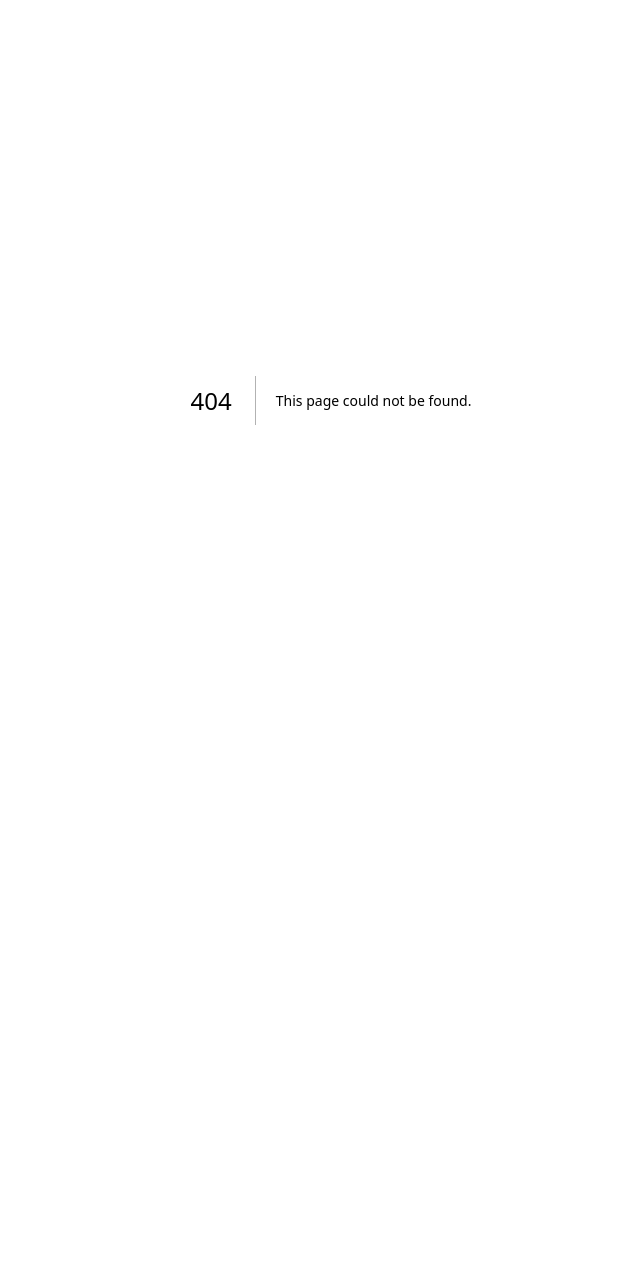
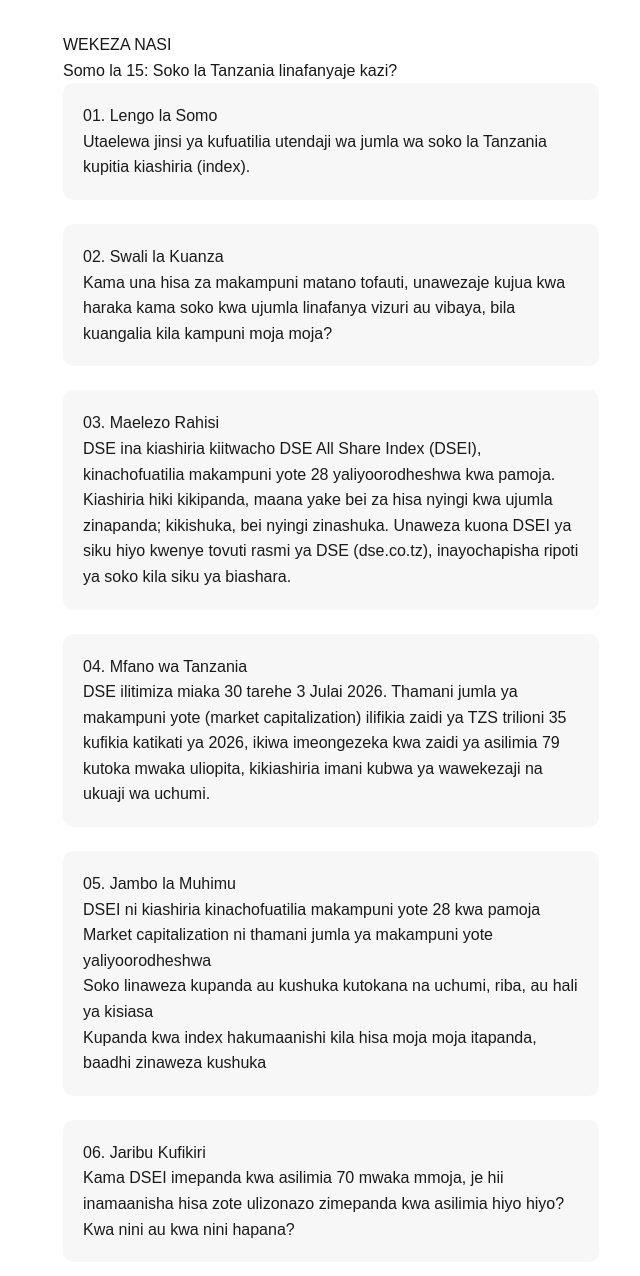
Before and after one commit to sadikiabubakari698-crypto/wekeza_nasi, a Next.js app in the folder wekeza-nasi-app/: page /somo15 in a window 1280 px wide. Before the commit this address had no page. Shown: the top 1276 px of the page, without its empty margins (309-949 px from the left). Before the commit the page ends 800 px from the top, so only its background shows below. Built offline with nearby package versions, Linux system fonts and the light colour scheme.

Commit message:
Add Somo la 15, update navigation and home page

```diff
--- a/wekeza-nasi-app/app/page.js
+++ b/wekeza-nasi-app/app/page.js
@@ -15,6 +15,7 @@ export default function Home() {
     { href: "/somo12", title: "Somo 12: Gawio - Masharti na Taratibu", icon: "mti-mkubwa" },
     { href: "/somo13", title: "Somo 13: IPO ni nini?", icon: "mti-mkubwa" },
     { href: "/somo14", title: "Somo 14: Stock Split ni nini?", icon: "mti-mkubwa" },
+    { href: "/somo15", title: "Somo 15: Soko la Tanzania linafanyaje kazi?", icon: "mti-mkubwa" },
   ];
   return (
     <main style={{ padding: "2rem", maxWidth: "600px", margin: "0 auto", fontFamily: "sans-serif", lineHeight: 1.6 }}>
--- a/wekeza-nasi-app/app/somo14/page.js
+++ b/wekeza-nasi-app/app/somo14/page.js
@@ -68,7 +68,7 @@ export default function Somo14() {
         <p>Somo 15: Soko la Tanzania linafanyaje kazi?</p>
       </div>
 
-      <p><a href="/somo13">&larr; Somo la 13</a></p>
+      <p><a href="/somo13" style={{ marginRight: "1.5rem" }}>&larr; Somo la 13</a><a href="/somo15" style={{ fontWeight: "bold" }}>Endelea na Somo la 15 &rarr;</a></p>
     </main>
   );
 }
--- /dev/null
+++ b/wekeza-nasi-app/app/somo15/page.js
@@ -0,0 +1,75 @@
+export default function Somo15() {
+  return (
+    <main style={{ padding: "2rem", maxWidth: "600px", margin: "0 auto", fontFamily: "sans-serif", lineHeight: 1.6 }}>
+      <h1>WEKEZA NASI</h1>
+      <h2>Somo la 15: Soko la Tanzania linafanyaje kazi?</h2>
+
+      <div className="lesson-box">
+        <h3>01. Lengo la Somo</h3>
+        <p>Utaelewa jinsi ya kufuatilia utendaji wa jumla wa soko la Tanzania kupitia kiashiria (index).</p>
+      </div>
+
+      <div className="lesson-box">
+        <h3>02. Swali la Kuanza</h3>
+        <p>Kama una hisa za makampuni matano tofauti, unawezaje kujua kwa haraka kama soko kwa ujumla linafanya vizuri au vibaya, bila kuangalia kila kampuni moja moja?</p>
+      </div>
+
+      <div className="lesson-box">
+        <h3>03. Maelezo Rahisi</h3>
+        <p>
+          DSE ina kiashiria kiitwacho DSE All Share Index (DSEI), kinachofuatilia
+          makampuni yote 28 yaliyoorodheshwa kwa pamoja. Kiashiria hiki kikipanda,
+          maana yake bei za hisa nyingi kwa ujumla zinapanda; kikishuka, bei
+          nyingi zinashuka. Unaweza kuona DSEI ya siku hiyo kwenye tovuti rasmi
+          ya DSE (dse.co.tz), inayochapisha ripoti ya soko kila siku ya biashara.
+        </p>
+      </div>
+
+      <div className="lesson-box">
+        <h3>04. Mfano wa Tanzania</h3>
+        <p>
+          DSE ilitimiza miaka 30 tarehe 3 Julai 2026. Thamani jumla ya
+          makampuni yote (market capitalization) ilifikia zaidi ya TZS
+          trilioni 35 kufikia katikati ya 2026, ikiwa imeongezeka kwa zaidi
+          ya asilimia 79 kutoka mwaka uliopita, kikiashiria imani kubwa ya
+          wawekezaji na ukuaji wa uchumi.
+        </p>
+      </div>
+
+      <div className="lesson-box">
+        <h3>05. Jambo la Muhimu</h3>
+        <ul>
+          <li>DSEI ni kiashiria kinachofuatilia makampuni yote 28 kwa pamoja</li>
+          <li>Market capitalization ni thamani jumla ya makampuni yote yaliyoorodheshwa</li>
+          <li>Soko linaweza kupanda au kushuka kutokana na uchumi, riba, au hali ya kisiasa</li>
+          <li>Kupanda kwa index hakumaanishi kila hisa moja moja itapanda, baadhi zinaweza kushuka</li>
+        </ul>
+      </div>
+
+      <div className="lesson-box">
+        <h3>06. Jaribu Kufikiri</h3>
+        <p>Kama DSEI imepanda kwa asilimia 70 mwaka mmoja, je hii inamaanisha hisa zote ulizonazo zimepanda kwa asilimia hiyo hiyo? Kwa nini au kwa nini hapana?</p>
+      </div>
+
+      <div className="lesson-box">
+        <h3>07. Kipimo Kidogo</h3>
+        <p>1. DSEI inafuatilia nini?<br />(a) Bei ya dola &nbsp; (b) Makampuni yote 28 yaliyoorodheshwa DSE &nbsp; (c) Bei ya dhahabu</p>
+        <p className="quiz-answer">Jibu: (b) Makampuni yote 28 yaliyoorodheshwa DSE</p>
+        <p>2. Market capitalization ni nini?<br />(a) Faida ya mwaka &nbsp; (b) Thamani jumla ya makampuni yaliyoorodheshwa &nbsp; (c) Kodi ya serikali</p>
+        <p className="quiz-answer">Jibu: (b) Thamani jumla ya makampuni yaliyoorodheshwa</p>
+      </div>
+
+      <div className="lesson-box">
+        <h3>08. Muhtasari wa Dakika 1</h3>
+        <p>DSEI ni kiashiria kinachoonyesha afya ya jumla ya soko la Tanzania kwa kufuatilia makampuni yote 28 pamoja.</p>
+      </div>
+
+      <div className="lesson-box">
+        <h3>09. Hatua Inayofuata</h3>
+        <p>Somo 16: Kuanza kuchambua kampuni</p>
+      </div>
+
+      <p><a href="/somo14">&larr; Somo la 14</a></p>
+    </main>
+  );
+}
```
